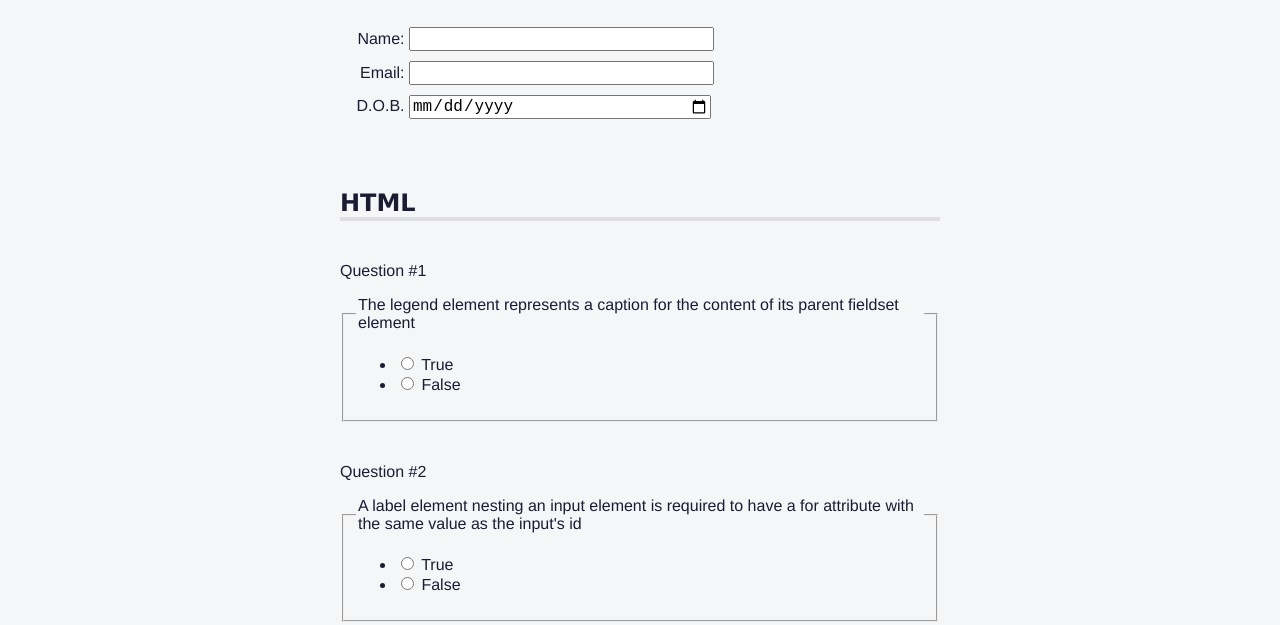
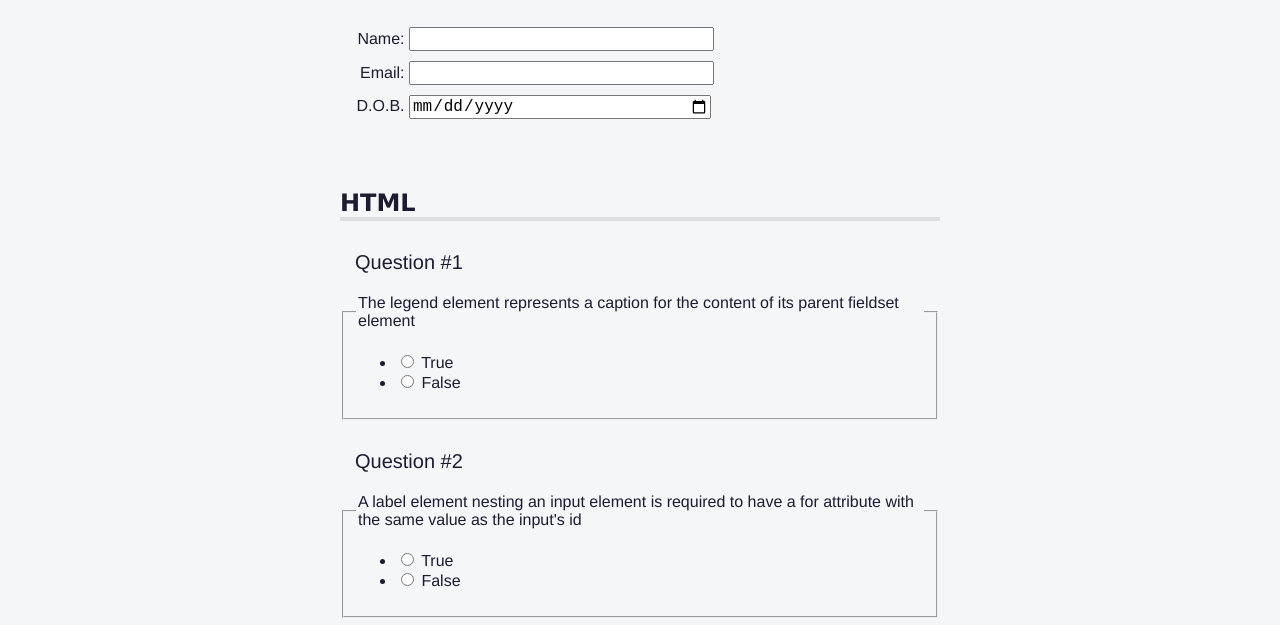
Before and after one commit to Animalfox/Accessibility-Quiz, a website built with Vite: page index.html in a window 1280 px wide. Shown: the part 145-770 px from the top of the page. Built offline with nearby package versions, Linux system fonts and the light colour scheme.

Commit message:
Make the paragraph elements appear as a higher priority, with the following CSS properties

```diff
--- a/styles.css
+++ b/styles.css
@@ -120,6 +120,12 @@ input {
   padding-top: 5px;
 }
 
+p {
+  margin-top: 5px;
+  padding-left: 15px;
+  font-size: 20px;
+}
+
 p::before {
   content: "Question #";
 }
```
